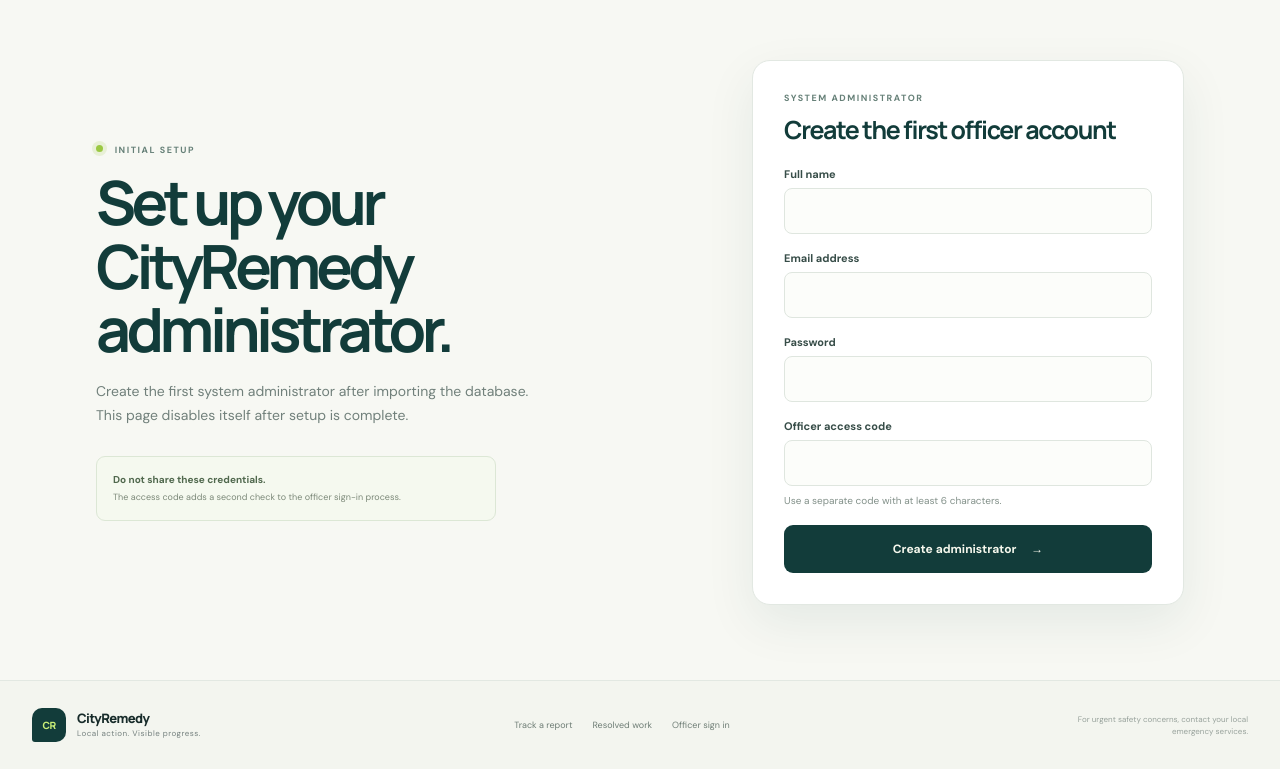
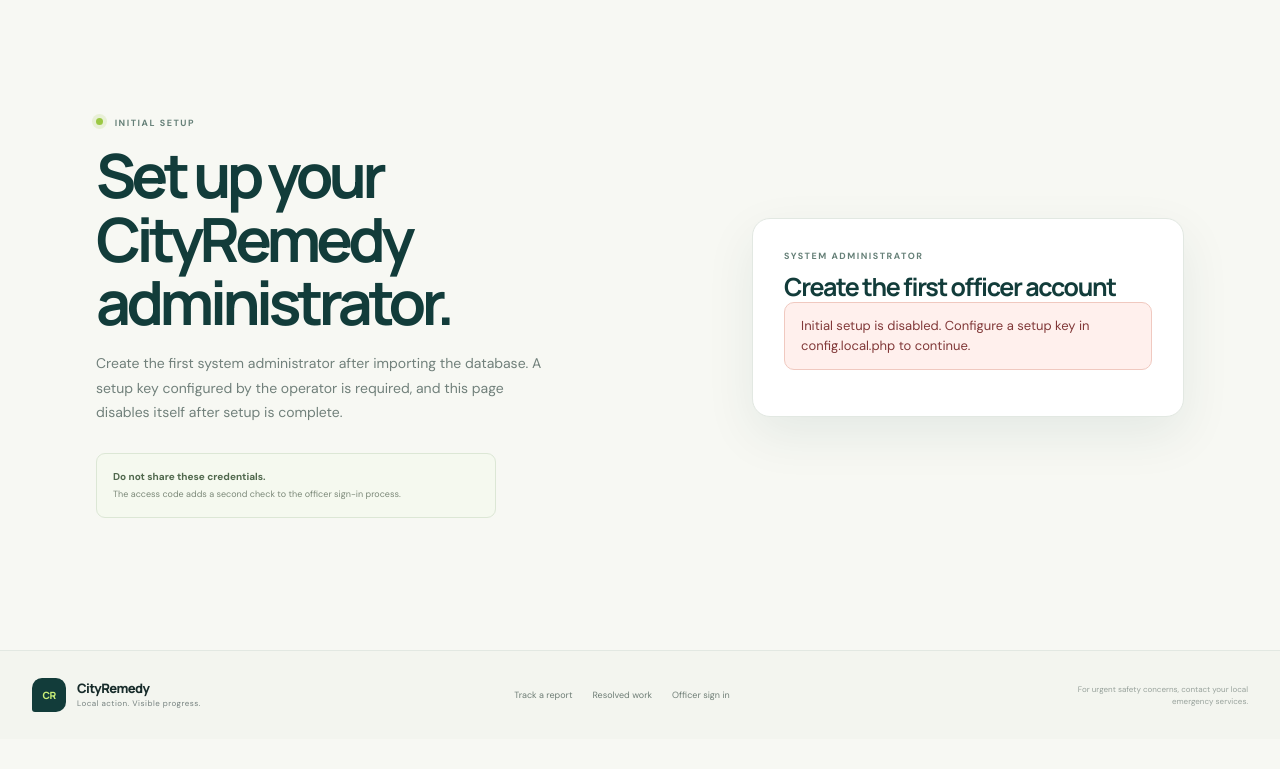
Before and after one commit to FariaJerin/CityRemedy, a PHP site: page /CityRemedy/setup.php in a window 1280 px wide. Shown: the part 83-852 px from the top of the page. After the commit the page ends 795 px from the top, so only its background shows below. Run offline with PHP 8.4, Linux system fonts and the light colour scheme; data that the repository does not hold is empty; some libraries are stand-ins or nearby versions.

Commit message:
security: enforce setup_key validation on admin creation

```diff
--- a/config.example.php
+++ b/config.example.php
@@ -11,4 +11,5 @@
     'db_user' => 'root',
     'db_pass' => '',
     'upload_max_bytes' => 8 * 1024 * 1024,
+    'setup_key' => '',
 ];
--- a/public/setup.php
+++ b/public/setup.php
@@ -3,11 +3,17 @@
 require_once dirname(__DIR__) . '/app/bootstrap.php';
 
 $adminCount = (int)db()->query("SELECT COUNT(*) FROM users WHERE role = 'system_admin'")->fetchColumn();
+$setupKey = (string)($config['setup_key'] ?? '');
+$setupEnabled = strlen($setupKey) >= 32;
 $error = '';
 if ($_SERVER['REQUEST_METHOD'] === 'POST') {
     verify_csrf();
     if ($adminCount > 0) {
         $error = 'The initial setup is already complete. Sign in from the officer portal.';
+    } elseif ($setupEnabled && !hash_equals($setupKey, (string)($_POST['setup_key'] ?? ''))) {
+        $error = 'The setup key is incorrect.';
+    } elseif (!$setupEnabled) {
+        $error = 'Initial setup is disabled. Configure a setup key in config.local.php.';
     } else {
         $name = post_string('full_name', 120);
         $email = mb_strtolower(post_string('email', 190));
@@ -44,14 +50,18 @@
 require dirname(__DIR__) . '/app/views/partials/header.php';
 ?>
 <section class="setup-layout">
-  <div class="setup-copy"><p class="eyebrow"><span class="eyebrow-dot"></span> Initial setup</p><h1>Set up your CityRemedy administrator.</h1><p>Create the first system administrator after importing the database. This page disables itself after setup is complete.</p><div class="setup-callout"><strong>Do not share these credentials.</strong><span>The access code adds a second check to the officer sign-in process.</span></div></div>
+  <div class="setup-copy"><p class="eyebrow"><span class="eyebrow-dot"></span> Initial setup</p><h1>Set up your CityRemedy administrator.</h1><p>Create the first system administrator after importing the database. A setup key configured by the operator is required, and this page disables itself after setup is complete.</p><div class="setup-callout"><strong>Do not share these credentials.</strong><span>The access code adds a second check to the officer sign-in process.</span></div></div>
   <div class="auth-card">
     <?php if ($adminCount > 0): ?>
       <div class="setup-complete"><span class="completion-check">✓</span><h2>Setup is complete.</h2><p>The initial administrator already exists. Sign in to continue.</p><a class="button button-primary button-wide" href="<?= h(admin_url('login')) ?>">Go to officer sign in</a></div>
     <?php else: ?>
       <p class="eyebrow">System administrator</p><h2>Create the first officer account</h2>
       <?php if ($error !== ''): ?><div class="flash flash-error" role="alert"><?= h($error) ?></div><?php endif; ?>
-      <form method="post" class="form-stack"><?= csrf_field() ?><label>Full name<input name="full_name" required maxlength="120" autocomplete="name"></label><label>Email address<input name="email" type="email" required maxlength="190" autocomplete="email"></label><label>Password<input name="password" type="password" required minlength="10" autocomplete="new-password"></label><label>Officer access code<input name="access_code" type="password" required minlength="6" autocomplete="off"><span class="field-hint">Use a separate code with at least 6 characters.</span></label><button class="button button-primary button-wide" type="submit">Create administrator <span aria-hidden="true">→</span></button></form>
+      <?php if (!$setupEnabled): ?>
+        <div class="flash flash-error" role="alert">Initial setup is disabled. Configure a setup key in config.local.php to continue.</div>
+      <?php else: ?>
+        <form method="post" class="form-stack"><?= csrf_field() ?><label>Setup key<input name="setup_key" type="password" required autocomplete="off"></label><label>Full name<input name="full_name" required maxlength="120" autocomplete="name"></label><label>Email address<input name="email" type="email" required maxlength="190" autocomplete="email"></label><label>Password<input name="password" type="password" required minlength="10" autocomplete="new-password"></label><label>Officer access code<input name="access_code" type="password" required minlength="6" autocomplete="off"><span class="field-hint">Use a separate code with at least 6 characters.</span></label><button class="button button-primary button-wide" type="submit">Create administrator <span aria-hidden="true">→</span></button></form>
+      <?php endif; ?>
     <?php endif; ?>
   </div>
 </section>
```
Also changed, not shown: README.md.
